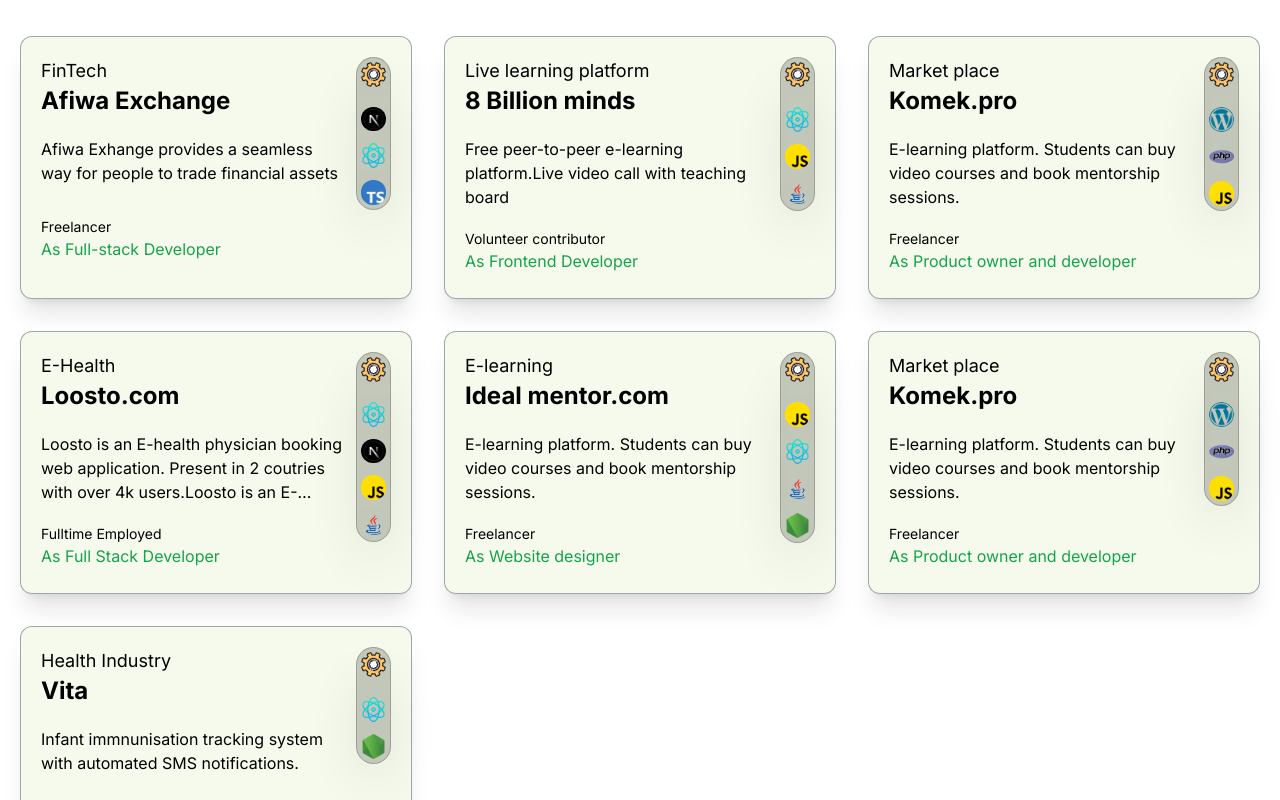
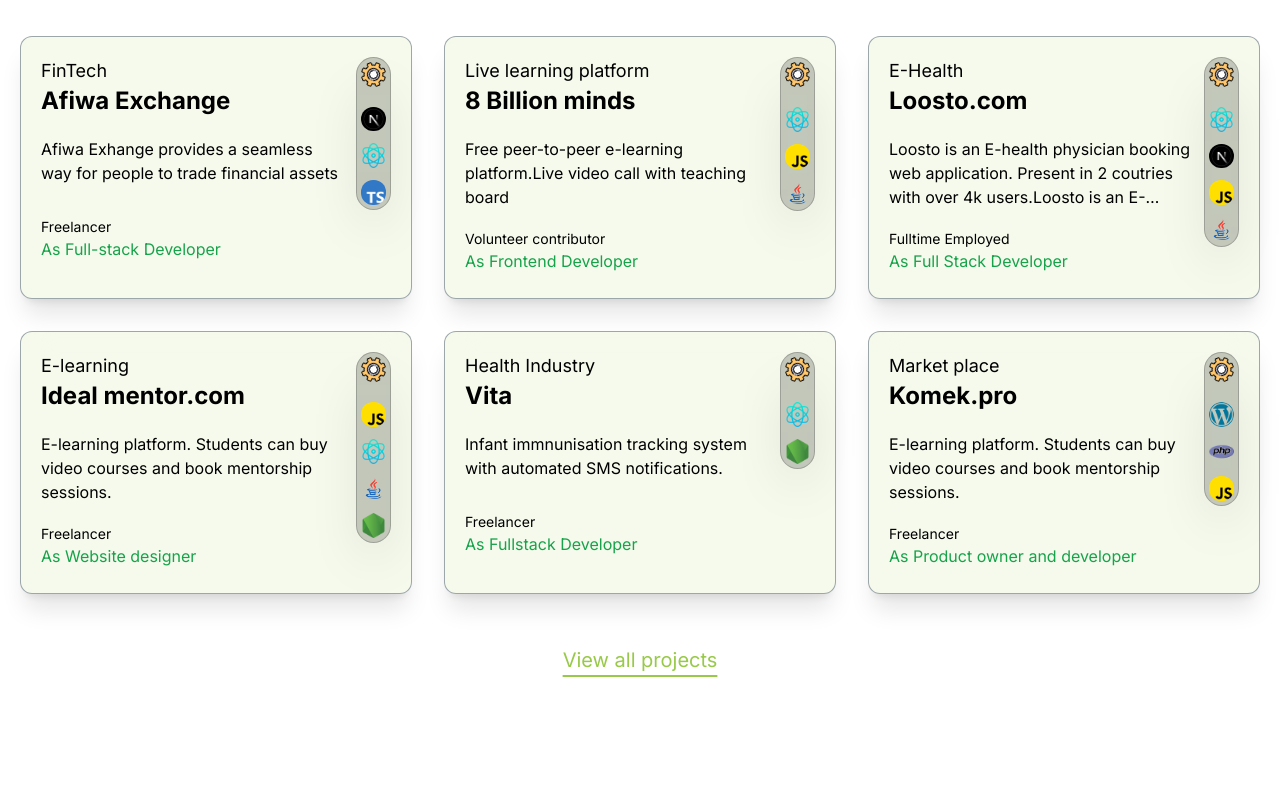
Before and after one commit to Borel-TG/borel_tg_portfolio, a Next.js app: page / in a window 1280 px wide. Shown: the part 1880-2680 px from the top of the page. Built offline with nearby package versions, Linux system fonts and the light colour scheme.

Commit message:
fixed projects urls

```diff
--- a/components/Experience/Experience.js
+++ b/components/Experience/Experience.js
@@ -15,7 +15,7 @@
         date={"August 2023 - January 2023"}
         role={"Frontend Developer"}
         company={"8-Billion-minds"}
-        companyUrl={"https://8billionminds"}
+        companyUrl={"https://www.8billionminds.com/home"}
         address={"Remote - United Kingdom"}
       />
       <ExperienceItem
--- a/data/index.js
+++ b/data/index.js
@@ -13,7 +13,7 @@
 
   {
     name: "8 Billion minds",
-    url: "https://8billionminds",
+    url: "https://www.8billionminds.com/home",
 
     image: "/8bm.png",
     role: "Frontend Developer",
@@ -22,18 +22,6 @@
     sumarry:
       "Free peer-to-peer e-learning platform.Live video call with teaching board",
     technologies: ["/reactjs.png", "/javascript.png", "/java.png"],
-  },
-  {
-    name: "Komek.pro",
-    url: "https://komek.pro",
-    type: "Services listing",
-    industry: "Market place",
-    image: "/idealm.png",
-    role: "Product owner and developer",
-    type: "Freelancer",
-    sumarry:
-      "E-learning platform. Students can buy video courses and book mentorship sessions.",
-    technologies: ["/wordpress.png", "/php.png", "/javascript.png"],
   },
 
   {
@@ -70,6 +58,19 @@
       "/node-js.png",
     ],
   },
+
+  {
+    name: "Vita",
+    url: "https://vita-express.onrender.com/docs/",
+    type: "Mobile application",
+    industry: "Health Industry",
+    image: "/idealm.png",
+    role: "Fullstack Developer",
+    type: "Freelancer",
+    sumarry:
+      "Infant immnunisation tracking system with automated SMS notifications.",
+    technologies: ["/reactjs.png", "/node-js.png"],
+  },
   {
     name: "Komek.pro",
     url: "https://komek.pro",
@@ -82,16 +83,4 @@
       "E-learning platform. Students can buy video courses and book mentorship sessions.",
     technologies: ["/wordpress.png", "/php.png", "/javascript.png"],
   },
-  {
-    name: "Vita",
-    url: "https://vita.com",
-    type: "Mobile application",
-    industry: "Health Industry",
-    image: "/idealm.png",
-    role: "Fullstack Developer",
-    type: "Freelancer",
-    sumarry:
-      "Infant immnunisation tracking system with automated SMS notifications.",
-    technologies: ["/reactjs.png", "/node-js.png"],
-  },
 ];
```
